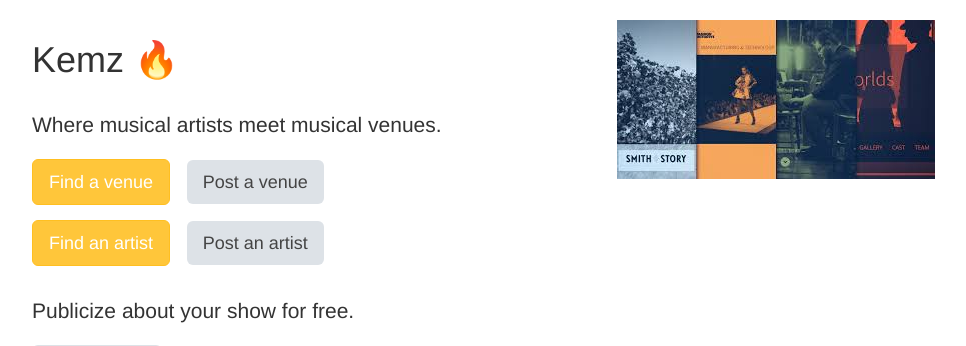
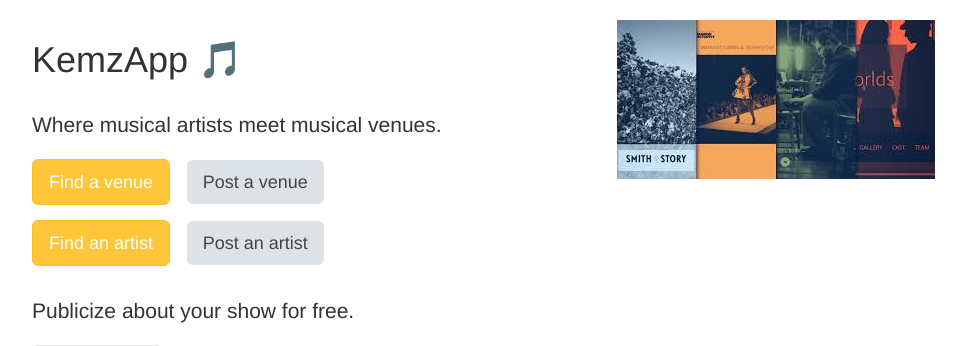
Before and after one commit to michaelabiaw/KemzApp-MVP, a Python web app: template templates/pages/home.html in a window 1280 px wide. Shown: the part 60-406 px from the top of the page, without its empty margins (38-1004 px from the left). Run offline with Jinja, Linux system fonts and the light colour scheme; the template is opened without the code that fills it, so the values that code supplies are empty; some libraries are stand-ins or nearby versions.

Commit message:
update home.html

```diff
--- a/templates/pages/home.html
+++ b/templates/pages/home.html
@@ -1,9 +1,9 @@
 {% extends 'layouts/main.html' %}
-{% block title %}Fyyur{% endblock %}
+{% block title %}KemzApp{% endblock %}
 {% block content %}
 <div class="row">
 	<div class="col-sm-6">
-		<h1>Kemz 🔥</h1>
+		<h1>KemzApp 🎵</h1>
 		<p class="lead">Where musical artists meet musical venues.</p>
 		<h3>
 			<a href="/venues"><button class="btn btn-primary btn-lg">Find a venue</button></a>
```
